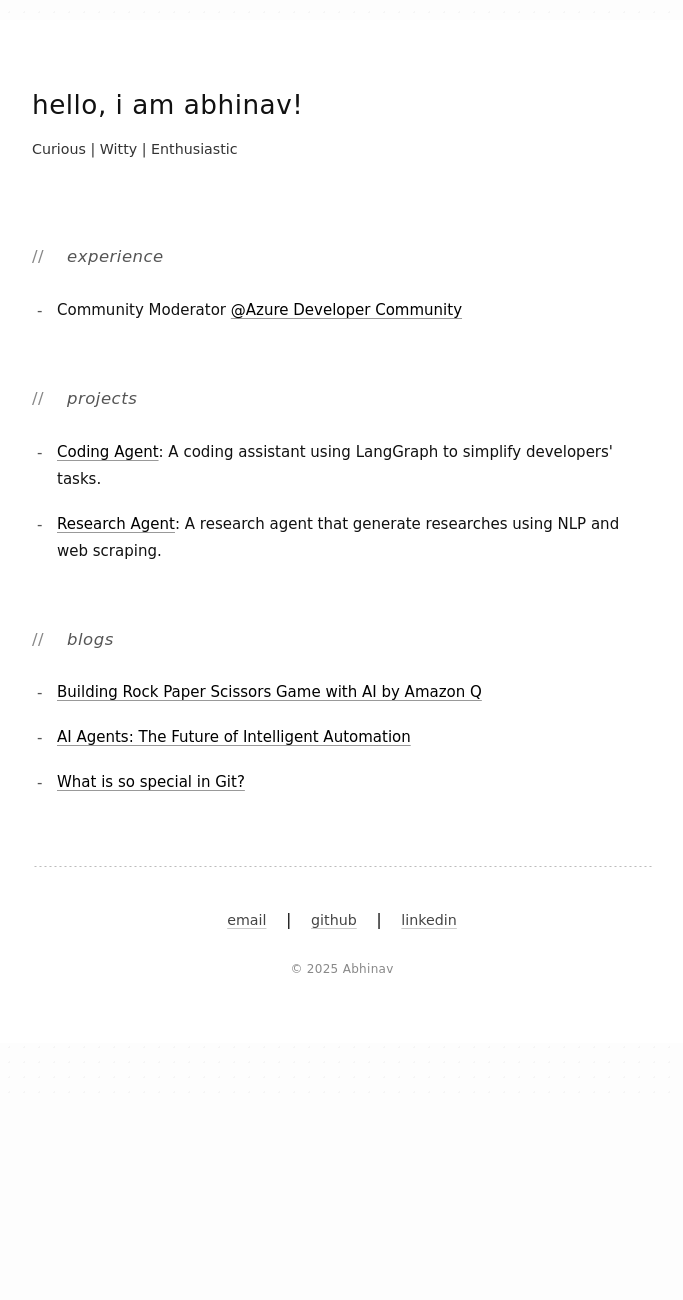
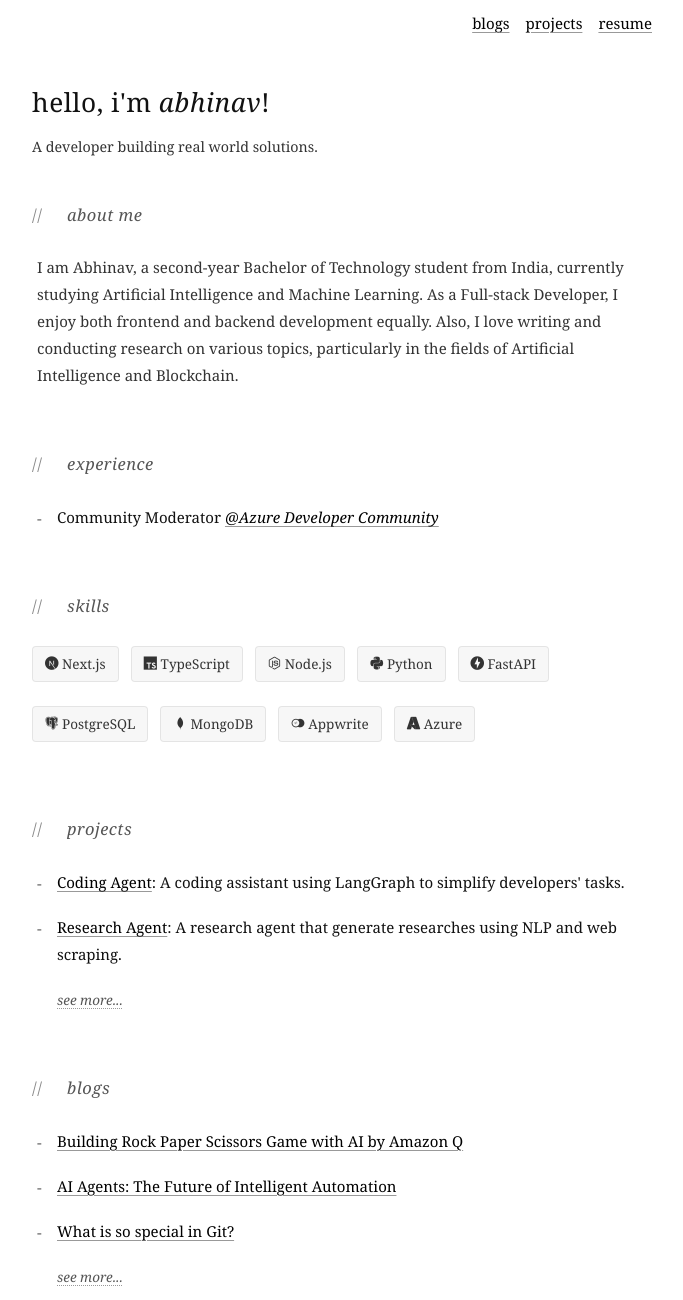
Before and after one commit to AbhinavTheDev/abhinavthedev, a plain HTML site: page index.html in a window 1280 px wide. Shown: the part 40-1340 px from the top of the page, without its empty margins (298-981 px from the left). Before the commit the page ends 1143 px from the top, so only its background shows below. Drawn offline with nearby package versions, Linux system fonts and the light colour scheme.

Commit message:
add projects

```diff
--- a/index.html
+++ b/index.html
@@ -3,29 +3,90 @@
   <head>
     <meta charset="UTF-8" />
     <meta name="viewport" content="width=device-width, initial-scale=1.0" />
+    <link
+      rel="stylesheet"
+      type="text/css"
+      href="https://cdn.jsdelivr.net/gh/devicons/devicon@latest/devicon.min.css"
+    />
     <title>Abhinav</title>
     <link rel="stylesheet" href="styles.css" />
   </head>
   <body>
     <div class="container">
       <header>
-        <h1>hello, i am Abhinav!</h1>
-        <p class="intro">Curious | Witty | Enthusiastic</p>
+        <nav>
+          <ul>
+            <li>
+              <a target="_blank" href="https://dev.to/abhinav-writes">blogs</a>
+            </li>
+            <li><a href="./project.html">projects</a></li>
+            <li>
+              <a
+                target="_blank"
+                href="https://drive.google.com/file/d/1fVUitBVJ7e0bfBQgwpZXIzM-F-gr8FBx/view?usp=sharing"
+                >resume</a
+              >
+            </li>
+          </ul>
+        </nav>
+        <div class="header">
+          <h1>hello, i&apos;m <i>Abhinav</i>!</h1>
+          <p class="intro">A developer building real world solutions.</p>
+        </div>
       </header>
-
       <main>
+        <section id="about">
+          <h2>about me</h2>
+          <p>
+            I am Abhinav, a second-year Bachelor of Technology student from
+            India, currently studying Artificial Intelligence and Machine
+            Learning. As a Full-stack Developer, I enjoy both frontend and
+            backend development equally. Also, I love writing and conducting
+            research on various topics, particularly in the fields of Artificial
+            Intelligence and Blockchain.
+          </p>
+        </section>
         <section id="experience">
           <h2>experience</h2>
           <ul>
             <li>
               Community Moderator
               <a target="_blank" href="https://azdev.reskilll.com/"
-                >@Azure Developer Community</a
+                ><i>@Azure Developer Community</i></a
               >
             </li>
           </ul>
         </section>
-
+        <section id="skills">
+          <h2>skills</h2>
+          <ul class="skills-list">
+            <li><i class="devicon-nextjs-plain"></i> Next.js</li>
+            <li>
+            <i class="devicon-typescript-plain"></i>
+          TypeScript</li>
+            <li>
+            <i class="devicon-nodejs-plain"></i>
+          Node.js</li>
+            <li>
+            <i class="devicon-python-plain"></i>
+          Python</li>
+            <li>
+            <i class="devicon-fastapi-plain"></i>
+          FastAPI</li>
+            <li>
+            <i class="devicon-postgresql-plain"></i>
+          PostgreSQL</li>
+            <li>
+            <i class="devicon-mongodb-plain"></i>
+          MongoDB</li>
+            <li>
+            <i class="devicon-appwrite-plain"></i>
+          Appwrite</li>
+          <li>
+            <i class="devicon-azure-plain"></i>
+          Azure</li>
+          </ul>
+        </section>
         <section id="projects">
           <h2>projects</h2>
           <ul>
@@ -46,6 +107,9 @@
                 >Research Agent</a
               >: A research agent that generate researches using NLP and web
               scraping.
+            </li>
+            <li class="see-more">
+              <a href="./project.html">see more...</a>
             </li>
           </ul>
         </section>
@@ -75,6 +139,11 @@
                 target="_blank"
                 rel="noopener noreferrer"
                 >What is so special in Git?</a
+              >
+            </li>
+            <li class="see-more">
+              <a target="_blank" href="https://dev.to/abhinav-writes"
+                >see more...</a
               >
             </li>
           </ul>
--- a/styles.css
+++ b/styles.css
@@ -1,9 +1,10 @@
+@import url('https://fonts.googleapis.com/css2?family=Noto+Serif:ital,wght@0,100..900;1,100..900&display=swap');
 body {
-  font-family: cursive;
+  font-family: "Noto Serif", serif;
   background-color: #fdfdfd;
   color: #000;
   margin: 0;
-  padding: 60px 20px;
+  padding: 0 20px;
   line-height: 1.8;
   font-size: 15px;
   background-image: radial-gradient(
@@ -21,13 +22,30 @@ body {
   padding: 50px 60px; /* Slightly more horizontal padding */
   /* Slightly deeper subtle shadow */
 }
+header nav ul {
+  display: flex;
+  list-style-type: none;
+  padding-left: 0;
+  justify-content: flex-end; /* Changed to align items to the right */
+  margin: 0;
+}
 
+header nav li::before {
+  content: none; /* Remove the dash bullet created by ::before */
+}
+
+header nav li {
+  padding-left: 1rem; /* Remove padding that was used for bullets */
+}
 header {
-  margin-bottom: 80px; /* More space after header */
+  margin-top: 0;
+  margin-bottom: 40px;
   text-align: left;
   position: relative; /* For potential pseudo-elements if needed */
 }
-
+.header {
+  margin-top: 30px; /* Space between nav and header content */
+}
 header h1 {
   font-size: 1.75em; /* Slightly larger h1 */
   font-weight: normal;
@@ -144,6 +162,59 @@ hr {
   background-repeat: repeat-x;
   margin: 70px 0 40px 0;
 }
+/* Skills section styling */
+.skills-list {
+  display: flex;
+  flex-wrap: wrap;
+  gap: 12px;
+  padding-left: 0;
+}
+
+.skills-list li {
+  background-color: rgba(0, 0, 0, 0.03);
+  padding: 5px 12px;
+  border-radius: 4px;
+  font-size: 0.9em;
+  margin-bottom: 12px;
+  color: #333;
+  border: 1px solid rgba(0, 0, 0, 0.08);
+}
+
+.skills-list li::before {
+  content: none;
+}
+
+/* About section styling */
+#about p {
+  line-height: 1.8;
+  color: #333;
+  padding-left: 5px;
+}
+
+/* See more links styling */
+.see-more {
+  margin-top: 10px;
+}
+
+.see-more a {
+  font-style: italic;
+  font-size: 0.9em;
+  color: #555;
+  text-decoration-style: dotted;
+}
+
+.see-more a:hover {
+  color: #000;
+  text-decoration-style: solid;
+}
+
+.see-more::before {
+  content: "";
+  position: absolute;
+  left: 0;
+  top: 1px;
+  color: #555;
+}
 
 footer {
   text-align: center;
```
Also changed, not shown: project.html (added, +165 -0 lines).
